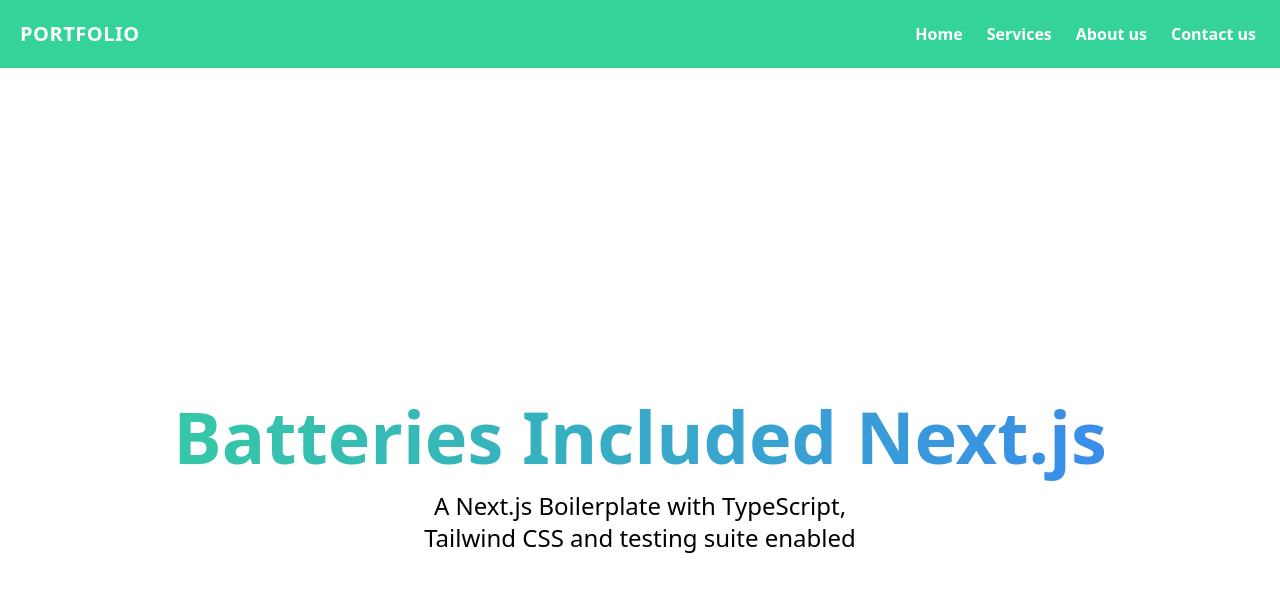
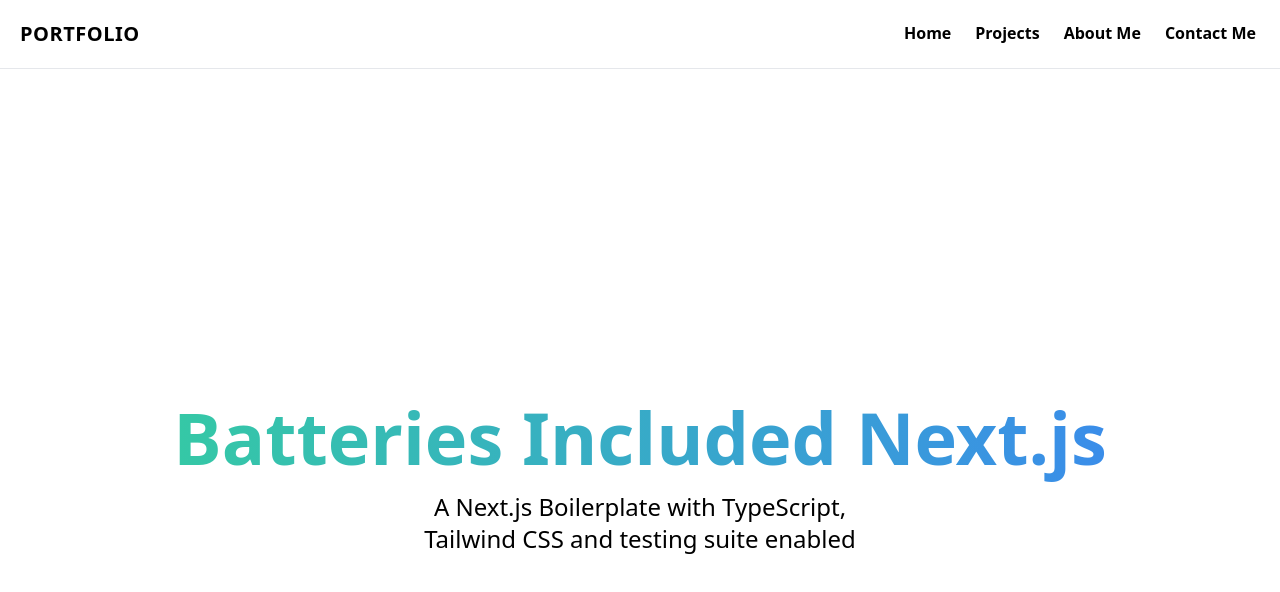
Before and after one commit to Dieselow/my-portfolio, a Next.js app: page / in a window 1280 px wide. Shown: the top 592 px of the page. Built offline with nearby package versions, Linux system fonts and the light colour scheme.

Commit message:
added blured navbar with bars under with transition

```diff
--- a/components/Navbar.tsx
+++ b/components/Navbar.tsx
@@ -10,16 +10,16 @@
 
     return (
         <>
-            <nav className='flex items-center flex-wrap bg-green-400 p-3 '>
+            <nav className='flex sticky top-0  items-center flex-wrap border-b border-gray-200 p-3 backdrop-filter backdrop-blur-lg bg-opacity-30 '>
                 <Link href='/'>
                     <a className='inline-flex items-center p-2 mr-4 '>
-                        <span className='text-xl text-white font-bold uppercase tracking-wide'>
+                        <span className='text-xl text-black font-bold uppercase tracking-wide'>
                         Portfolio
                         </span>
                     </a>
                 </Link>
                 <button
-                    className=' inline-flex p-3 hover:bg-green-600 rounded lg:hidden text-white ml-auto hover:text-white outline-none'
+                    className=' inline-flex p-3 hover:bg-blue-700 rounded lg:hidden text-black ml-auto hover:text-white outline-none'
                     onClick={handleClick}
                 >
                     <svg
@@ -46,23 +46,23 @@
                     <div
                         className='lg:inline-flex lg:flex-row lg:ml-auto lg:w-auto w-full lg:items-center items-start  flex flex-col lg:h-auto'>
                         <Link href='/'>
-                            <a className='lg:inline-flex lg:w-auto w-full px-3 py-2 rounded text-white font-bold items-center justify-center hover:bg-green-600 hover:text-white '>
+                            <a className='lg:inline-flex lg:w-auto w-full mx-3 my-2  text-black font-bold items-center justify-center  transition duration-500 border-transparent border-b-2 hover:border-black  '>
                                 Home
                             </a>
                         </Link>
                         <Link href='/'>
-                            <a className='lg:inline-flex lg:w-auto w-full px-3 py-2 rounded text-white font-bold items-center justify-center hover:bg-green-600 hover:text-white'>
-                                Services
+                            <a className='lg:inline-flex lg:w-auto w-full mx-3 my-2  text-black font-bold items-center justify-center  transition duration-500 border-transparent border-b-2 hover:border-black  '>
+                                Projects
                             </a>
                         </Link>
                         <Link href='/'>
-                            <a className='lg:inline-flex lg:w-auto w-full px-3 py-2 rounded text-white font-bold items-center justify-center hover:bg-green-600 hover:text-white'>
-                                About us
+                            <a className='lg:inline-flex lg:w-auto w-full mx-3 my-2  text-black font-bold items-center justify-center  transition duration-500 border-transparent border-b-2 hover:border-black  '>
+                                About Me
                             </a>
                         </Link>
                         <Link href='/'>
-                            <a className='lg:inline-flex lg:w-auto w-full px-3 py-2 rounded text-white font-bold items-center justify-center hover:bg-green-600 hover:text-white'>
-                                Contact us
+                            <a className='lg:inline-flex lg:w-auto w-full mx-3 my-2  text-black font-bold items-center justify-center  transition duration-500 border-transparent border-b-2 hover:border-black  '>
+                                Contact Me
                             </a>
                         </Link>
                     </div>
--- a/styles/globals.css
+++ b/styles/globals.css
@@ -566,15 +566,45 @@
 [hidden] {
   display: none;
 }
+
+*, ::before, ::after {
+	--tw-border-opacity: 1;
+	border-color: rgba(229, 231, 235, var(--tw-border-opacity));
+	--tw-backdrop-blur: var(--tw-empty,/*!*/ /*!*/);
+	--tw-backdrop-brightness: var(--tw-empty,/*!*/ /*!*/);
+	--tw-backdrop-contrast: var(--tw-empty,/*!*/ /*!*/);
+	--tw-backdrop-grayscale: var(--tw-empty,/*!*/ /*!*/);
+	--tw-backdrop-hue-rotate: var(--tw-empty,/*!*/ /*!*/);
+	--tw-backdrop-invert: var(--tw-empty,/*!*/ /*!*/);
+	--tw-backdrop-opacity: var(--tw-empty,/*!*/ /*!*/);
+	--tw-backdrop-saturate: var(--tw-empty,/*!*/ /*!*/);
+	--tw-backdrop-sepia: var(--tw-empty,/*!*/ /*!*/);
+	--tw-backdrop-filter: var(--tw-backdrop-blur) var(--tw-backdrop-brightness) var(--tw-backdrop-contrast) var(--tw-backdrop-grayscale) var(--tw-backdrop-hue-rotate) var(--tw-backdrop-invert) var(--tw-backdrop-opacity) var(--tw-backdrop-saturate) var(--tw-backdrop-sepia);
+}
+.sticky {
+	position: sticky;
+}
+.top-0 {
+	top: 0px;
+}
 .mx-auto {
 	margin-left: auto;
 	margin-right: auto;
 }
+.mx-1 {
+	margin-left: 0.25rem;
+	margin-right: 0.25rem;
+}
+.my-2 {
+	margin-top: 0.5rem;
+	margin-bottom: 0.5rem;
+}
+.mx-3 {
+	margin-left: 0.75rem;
+	margin-right: 0.75rem;
+}
 .mr-4 {
 	margin-right: 1rem;
-}
-.mr-2 {
-	margin-right: 0.5rem;
 }
 .ml-auto {
 	margin-left: auto;
@@ -591,14 +621,8 @@
 .h-\[100vh\] {
 	height: 100vh;
 }
-.h-8 {
-	height: 2rem;
-}
 .h-6 {
 	height: 1.5rem;
-}
-.w-8 {
-	width: 2rem;
 }
 .w-6 {
 	width: 1.5rem;
@@ -627,13 +651,28 @@
 .rounded {
 	border-radius: 0.25rem;
 }
-.bg-green-300 {
-	--tw-bg-opacity: 1;
-	background-color: rgba(110, 231, 183, var(--tw-bg-opacity));
+.border-b {
+	border-bottom-width: 1px;
+}
+.border-b-8 {
+	border-bottom-width: 8px;
+}
+.border-b-2 {
+	border-bottom-width: 2px;
+}
+.border-gray-200 {
+	--tw-border-opacity: 1;
+	border-color: rgba(229, 231, 235, var(--tw-border-opacity));
+}
+.border-transparent {
+	border-color: transparent;
 }
 .bg-green-400 {
 	--tw-bg-opacity: 1;
 	background-color: rgba(52, 211, 153, var(--tw-bg-opacity));
+}
+.bg-opacity-30 {
+	--tw-bg-opacity: 0.3;
 }
 .bg-gradient-to-r {
 	background-image: linear-gradient(to right, var(--tw-gradient-stops));
@@ -648,9 +687,6 @@
 .bg-clip-text {
 	-webkit-background-clip: text;
 	        background-clip: text;
-}
-.fill-current {
-	fill: currentColor;
 }
 .p-3 {
 	padding: 0.75rem;
@@ -702,13 +738,56 @@
 	--tw-text-opacity: 1;
 	color: rgba(255, 255, 255, var(--tw-text-opacity));
 }
+.text-black {
+	--tw-text-opacity: 1;
+	color: rgba(0, 0, 0, var(--tw-text-opacity));
+}
 .outline-none {
 	outline: 2px solid transparent;
 	outline-offset: 2px;
 }
+.backdrop-blur {
+	--tw-backdrop-blur: blur(8px);
+	-webkit-backdrop-filter: var(--tw-backdrop-filter);
+	        backdrop-filter: var(--tw-backdrop-filter);
+}
+.backdrop-blur-lg {
+	--tw-backdrop-blur: blur(16px);
+	-webkit-backdrop-filter: var(--tw-backdrop-filter);
+	        backdrop-filter: var(--tw-backdrop-filter);
+}
+.backdrop-filter {
+	-webkit-backdrop-filter: var(--tw-backdrop-filter);
+	        backdrop-filter: var(--tw-backdrop-filter);
+}
+.transition {
+	transition-property: background-color, border-color, color, fill, stroke, opacity, box-shadow, transform, filter, -webkit-backdrop-filter;
+	transition-property: background-color, border-color, color, fill, stroke, opacity, box-shadow, transform, filter, backdrop-filter;
+	transition-property: background-color, border-color, color, fill, stroke, opacity, box-shadow, transform, filter, backdrop-filter, -webkit-backdrop-filter;
+	transition-timing-function: cubic-bezier(0.4, 0, 0.2, 1);
+	transition-duration: 150ms;
+}
+.duration-150 {
+	transition-duration: 150ms;
+}
+.duration-500 {
+	transition-duration: 500ms;
+}
+.hover\:border-purple-500:hover {
+	--tw-border-opacity: 1;
+	border-color: rgba(139, 92, 246, var(--tw-border-opacity));
+}
+.hover\:border-black:hover {
+	--tw-border-opacity: 1;
+	border-color: rgba(0, 0, 0, var(--tw-border-opacity));
+}
 .hover\:bg-green-600:hover {
 	--tw-bg-opacity: 1;
 	background-color: rgba(5, 150, 105, var(--tw-bg-opacity));
+}
+.hover\:bg-blue-700:hover {
+	--tw-bg-opacity: 1;
+	background-color: rgba(29, 78, 216, var(--tw-bg-opacity));
 }
 .hover\:text-white:hover {
 	--tw-text-opacity: 1;
```
Also changed, not shown: 1 other file (tests, documents, lock files or other folders).
